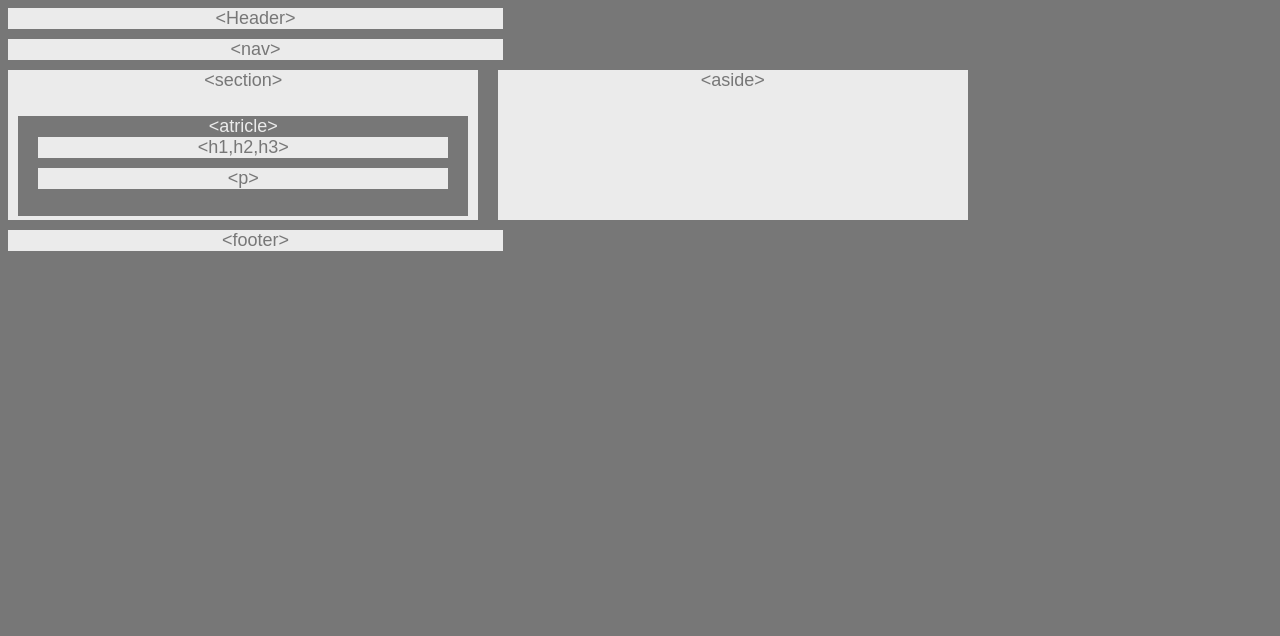
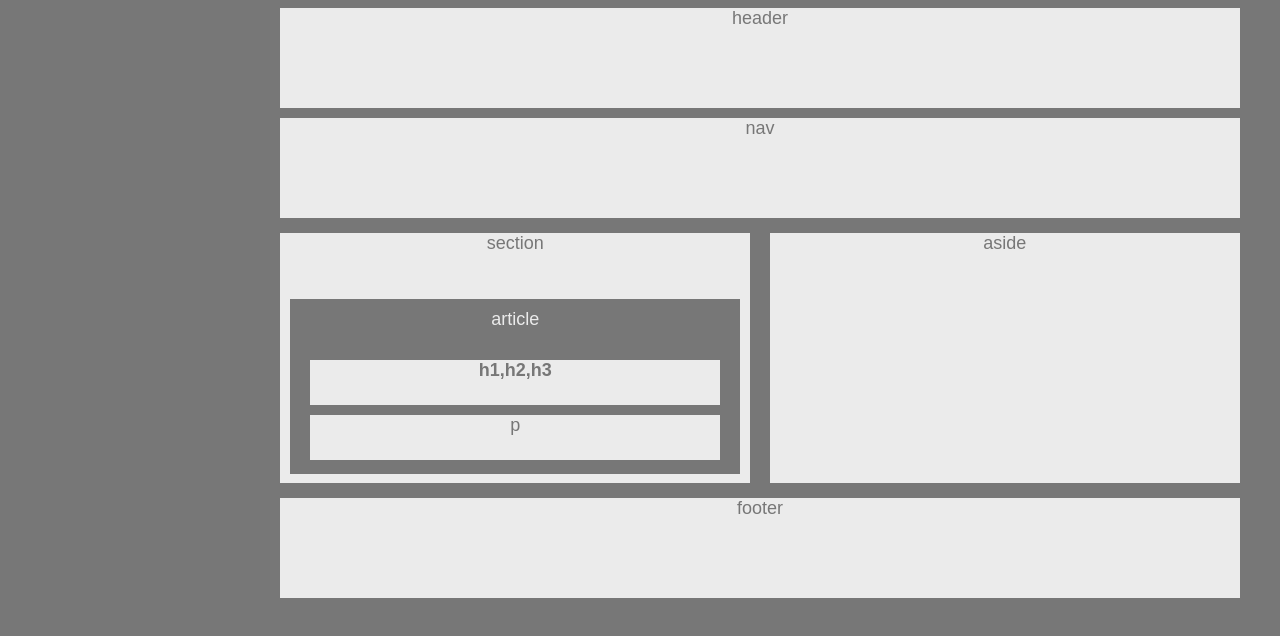
Before and after one commit to Tito1140/HW-Wireframe, a plain HTML site: page index.html in a window 1280 px wide. Drawn offline with Linux system fonts and the light colour scheme.

Commit message:
Change 2

```diff
--- a/index.html
+++ b/index.html
@@ -10,30 +10,30 @@
 <body>
 
     <header>
-        &lt;Header&gt;
+        header
     </header>
 
     <nav>
-        &lt;nav&gt;
+        nav
     </nav>
 
     <section id="aside">
-        &lt;aside&gt;
+        aside
     </section>
 
     <section id="full">
-            &lt;section&gt;
+            section
         <article id="article">
-            &lt;atricle&gt;
+            article
             <div id="h1">
-            &lt;h1,h2,h3&gt;
+            h1,h2,h3
             </div>
-            <div id="p">&lt;p&gt;</div>
+            <div id="p">p</div>
         </article>
     </section>
 
     <footer>
-        &lt;footer&gt;
+        footer
     </footer>
 
 </body>
--- a/style.css
+++ b/style.css
@@ -4,20 +4,23 @@ Body {
     background-color: #777777;
     width: 960px;
     font-size: 18px;
+    margin-left: 280px;
 }
 
 header {
     background: #ebebeb;
-    width: 495px;
     text-align: center;
+    margin:auto;
     margin-bottom: 10px;
+    height: 100px;
 }
 
 nav {
     background: #ebebeb;
-    width: 495px;
     text-align: center;
-    margin-bottom: 10px;
+    margin:auto;
+    margin-bottom: 15px;
+    height: 100px;
 }
 
 #aside {
@@ -25,7 +28,8 @@ nav {
     text-align: center;
     float: right;
     width: 49%;
-    height: 150px;
+    height: 250px;
+    margin-bottom: 15px;
 }
 
 #full {
@@ -33,8 +37,8 @@ nav {
     text-align: center;
     float: left;
     width: 49%;
-    margin-bottom: 10px;
-    height: 150px;
+    margin-bottom: 15px;
+    height: 250px;
 }
 
 #article {
@@ -43,8 +47,9 @@ nav {
     text-align: center;
     margin-right: 10px;
     margin-left: 10px;
-    height: 100px;
-    margin-top: 25px
+    height: 165px;
+    margin-top: 45px;
+    padding-top: 10px;
 }
 
 #h1 {
@@ -54,6 +59,9 @@ nav {
     margin-left: 20px;
     margin-right: 20px;
     margin-bottom: 10px;
+    height: 45px;
+    margin-top: 30px;
+    font-weight: bold;
 }
 
 #p {
@@ -62,11 +70,12 @@ nav {
     text-align: center;
     margin-right: 20px;
     margin-left: 20px;
+    height: 45px;
 }
 
 footer {
     background: #ebebeb;
-    width: 495px;
     text-align: center;
     clear: both;
+    height: 100px;
 }
```
